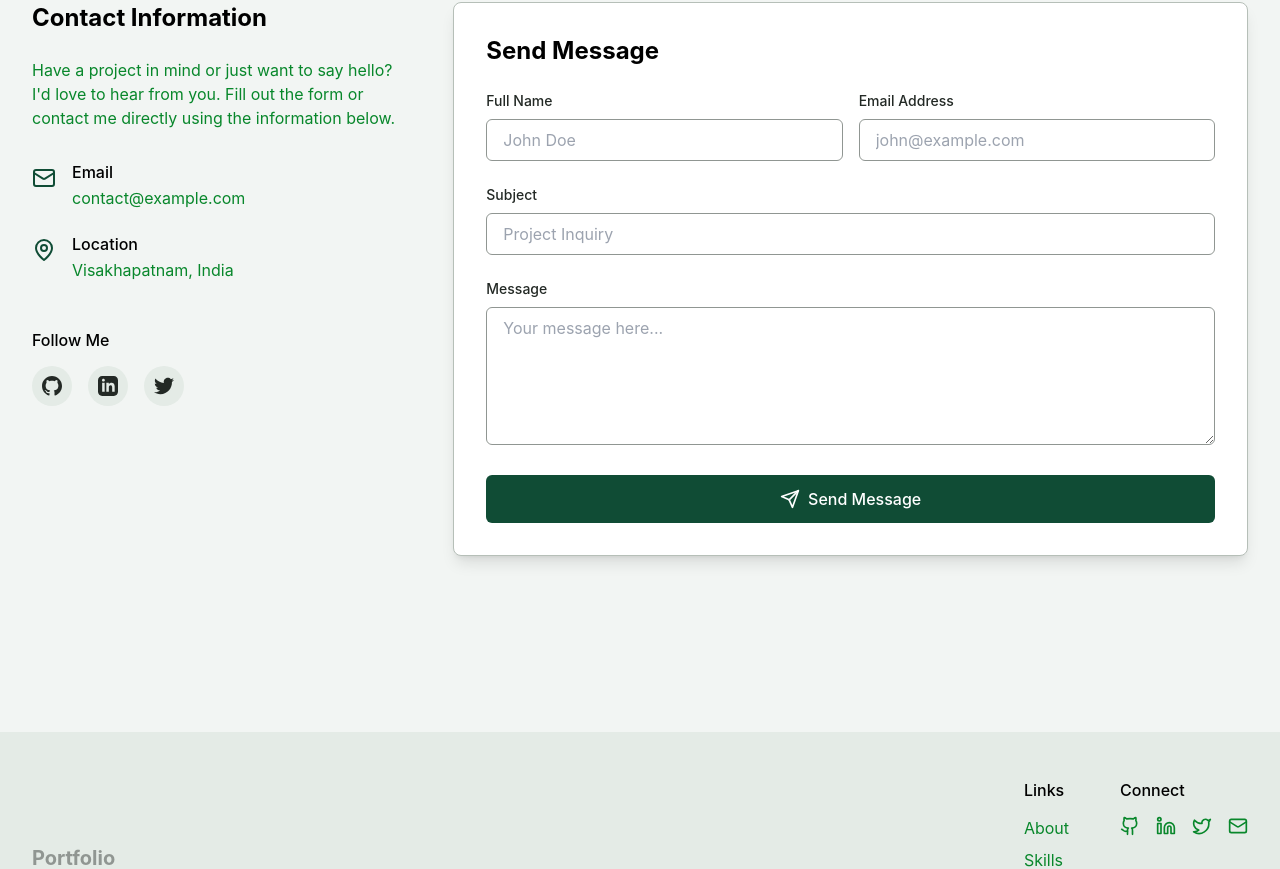
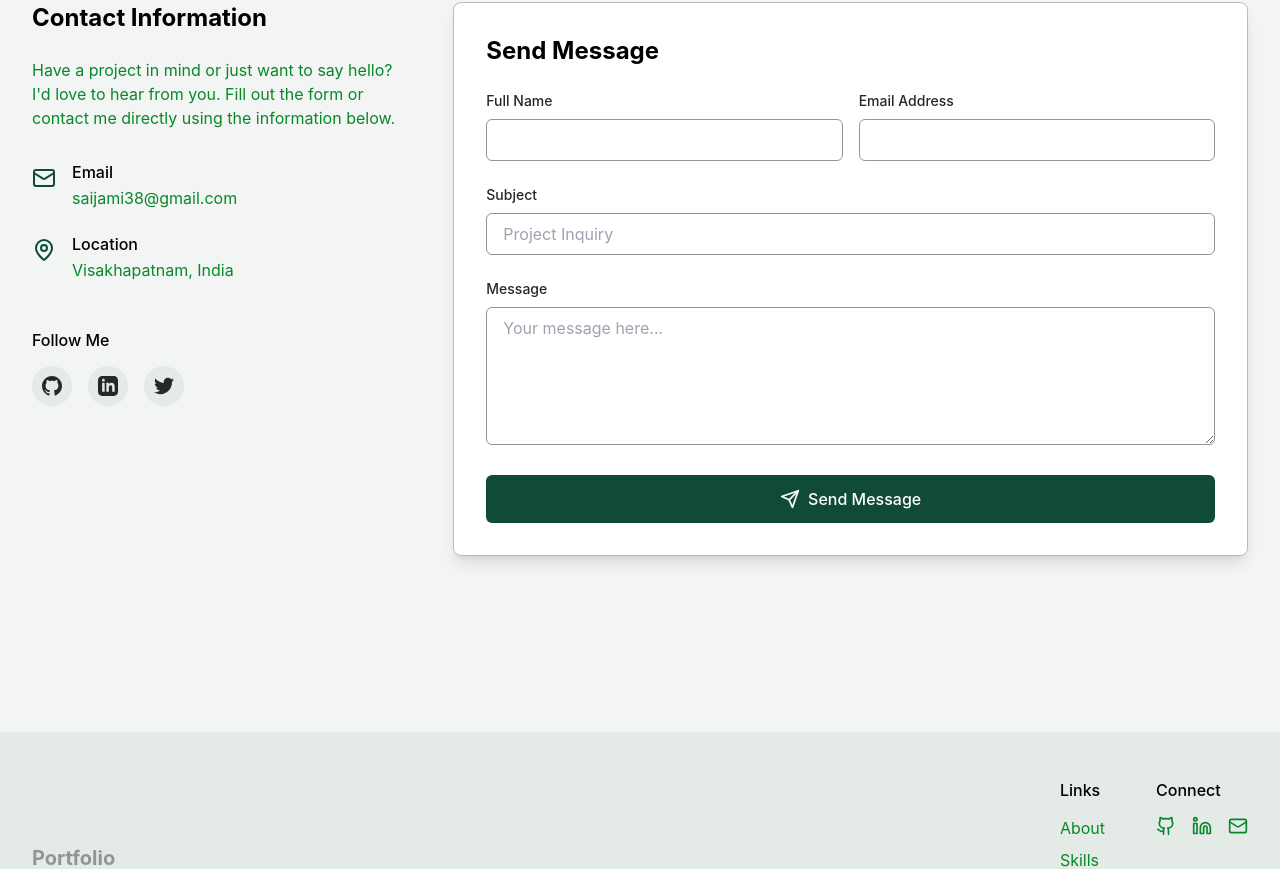
Before and after one commit to saijamii/portfolio, a React (Vite) app: page / in a window 1280 px wide. Shown: the part 4718-5587 px from the top of the page. Built offline with nearby package versions, Linux system fonts and the light colour scheme.

Commit message:
link changes

```diff
--- a/src/components/Layout/Footer.jsx
+++ b/src/components/Layout/Footer.jsx
@@ -52,7 +52,7 @@ export const Footer = () => {
               <h4 className="font-medium mb-4 text-secondary-900 dark:text-white">Connect</h4>
               <div className="flex space-x-4">
                 <motion.a
-                  href="https://github.com"
+                href="https://github.com/saijamii"
                   target="_blank"
                   rel="noopener noreferrer"
                   whileHover={{ scale: 1.1 }}
@@ -62,7 +62,7 @@ export const Footer = () => {
                   <Github className="w-5 h-5" />
                 </motion.a>
                 <motion.a
-                  href="https://linkedin.com"
+                href="https://www.linkedin.com/in/saijamii/"
                   target="_blank"
                   rel="noopener noreferrer"
                   whileHover={{ scale: 1.1 }}
@@ -71,18 +71,9 @@ export const Footer = () => {
                 >
                   <Linkedin className="w-5 h-5" />
                 </motion.a>
+
                 <motion.a
-                  href="https://twitter.com"
-                  target="_blank"
-                  rel="noopener noreferrer"
-                  whileHover={{ scale: 1.1 }}
-                  whileTap={{ scale: 0.9 }}
-                  className="text-secondary-600 dark:text-secondary-400 hover:text-primary-600 dark:hover:text-primary-400 transition-colors"
-                >
-                  <Twitter className="w-5 h-5" />
-                </motion.a>
-                <motion.a
-                  href="mailto:email@example.com"
+                  href="mailto:saijami38@gmail.com"
                   whileHover={{ scale: 1.1 }}
                   whileTap={{ scale: 0.9 }}
                   className="text-secondary-600 dark:text-secondary-400 hover:text-primary-600 dark:hover:text-primary-400 transition-colors"
--- a/src/components/Sections/Contact.jsx
+++ b/src/components/Sections/Contact.jsx
@@ -41,8 +41,8 @@ export const Contact = forwardRef((props, ref) => {
     {
       icon: <Mail className="w-6 h-6 text-primary-600 dark:text-primary-400" />,
       title: "Email",
-      content: "contact@example.com",
-      link: "mailto:contact@example.com",
+      content: "saijami38@gmail.com",
+      link: "mailto:saijami38@gmail.com",
     },
     // {
     //   icon: (
@@ -125,7 +125,7 @@ export const Contact = forwardRef((props, ref) => {
               </h4>
               <div className="flex space-x-4">
                 <motion.a
-                  href="https://github.com"
+                  href="https://github.com/saijamii"
                   target="_blank"
                   rel="noopener noreferrer"
                   className="w-10 h-10 flex items-center justify-center rounded-full bg-secondary-100 dark:bg-secondary-800 text-secondary-700 dark:text-secondary-300 hover:bg-primary-100 dark:hover:bg-primary-900 hover:text-primary-600 dark:hover:text-primary-400 transition-colors"
@@ -143,7 +143,7 @@ export const Contact = forwardRef((props, ref) => {
                   </svg>
                 </motion.a>
                 <motion.a
-                  href="https://linkedin.com"
+                  href="https://www.linkedin.com/in/saijamii"
                   target="_blank"
                   rel="noopener noreferrer"
                   className="w-10 h-10 flex items-center justify-center rounded-full bg-secondary-100 dark:bg-secondary-800 text-secondary-700 dark:text-secondary-300 hover:bg-primary-100 dark:hover:bg-primary-900 hover:text-primary-600 dark:hover:text-primary-400 transition-colors"
@@ -221,7 +221,6 @@ export const Contact = forwardRef((props, ref) => {
                         onChange={handleChange}
                         required
                         className="input-field"
-                        placeholder="John Doe"
                       />
                     </div>
 
@@ -240,7 +239,6 @@ export const Contact = forwardRef((props, ref) => {
                         onChange={handleChange}
                         required
                         className="input-field"
-                        placeholder="john@example.com"
                       />
                     </div>
 
--- a/src/components/Sections/Projects.jsx
+++ b/src/components/Sections/Projects.jsx
@@ -44,7 +44,7 @@ export const Projects = forwardRef((props, ref) => {
         </motion.h2>
 
         {/* Projects Grid */}
-        <div className="grid grid-cols-1 md:grid-cols-2 lg:grid-cols-3 gap-8">
+        <div className="grid grid-cols-1 md:grid-cols-2 lg:grid-cols-3 gap-8 mr-2 ml-2">
           {projects.map((project, index) => (
             <motion.div
               key={index}
```
